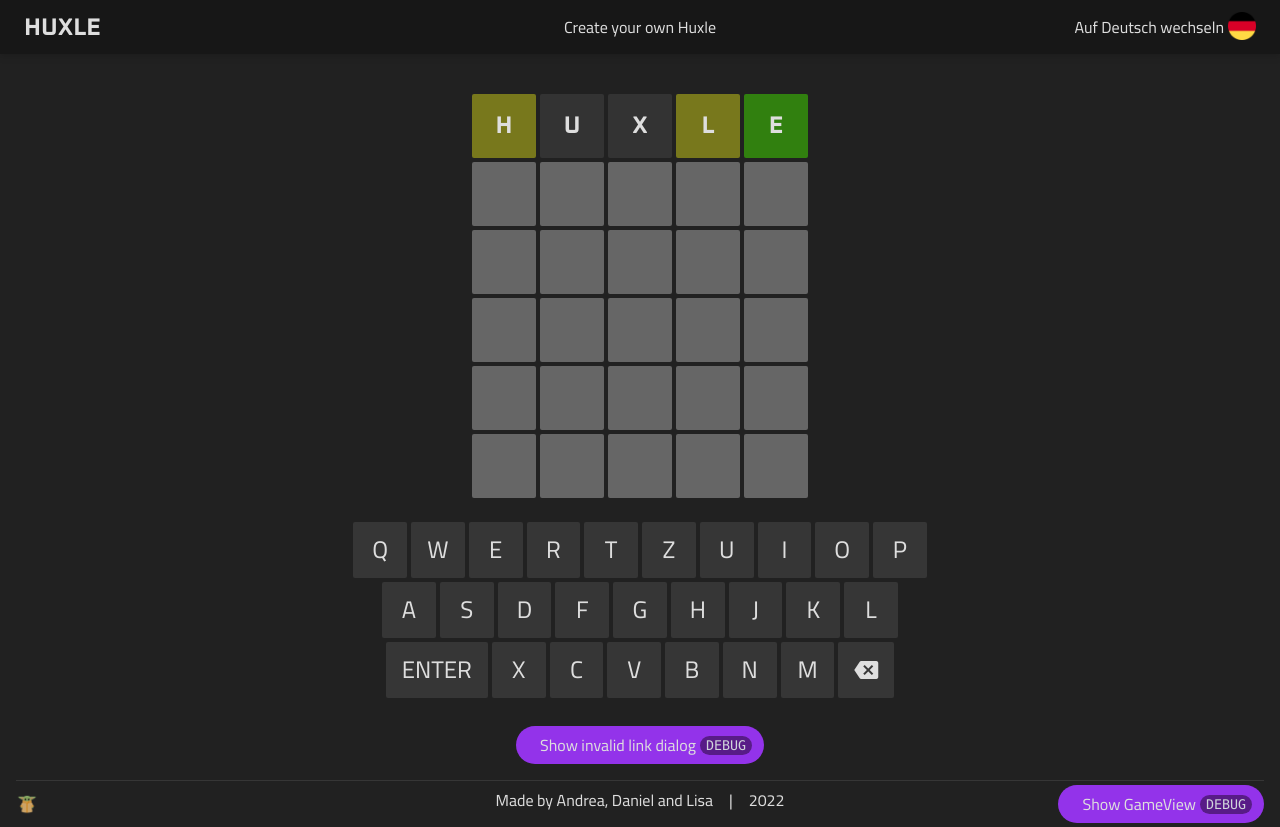
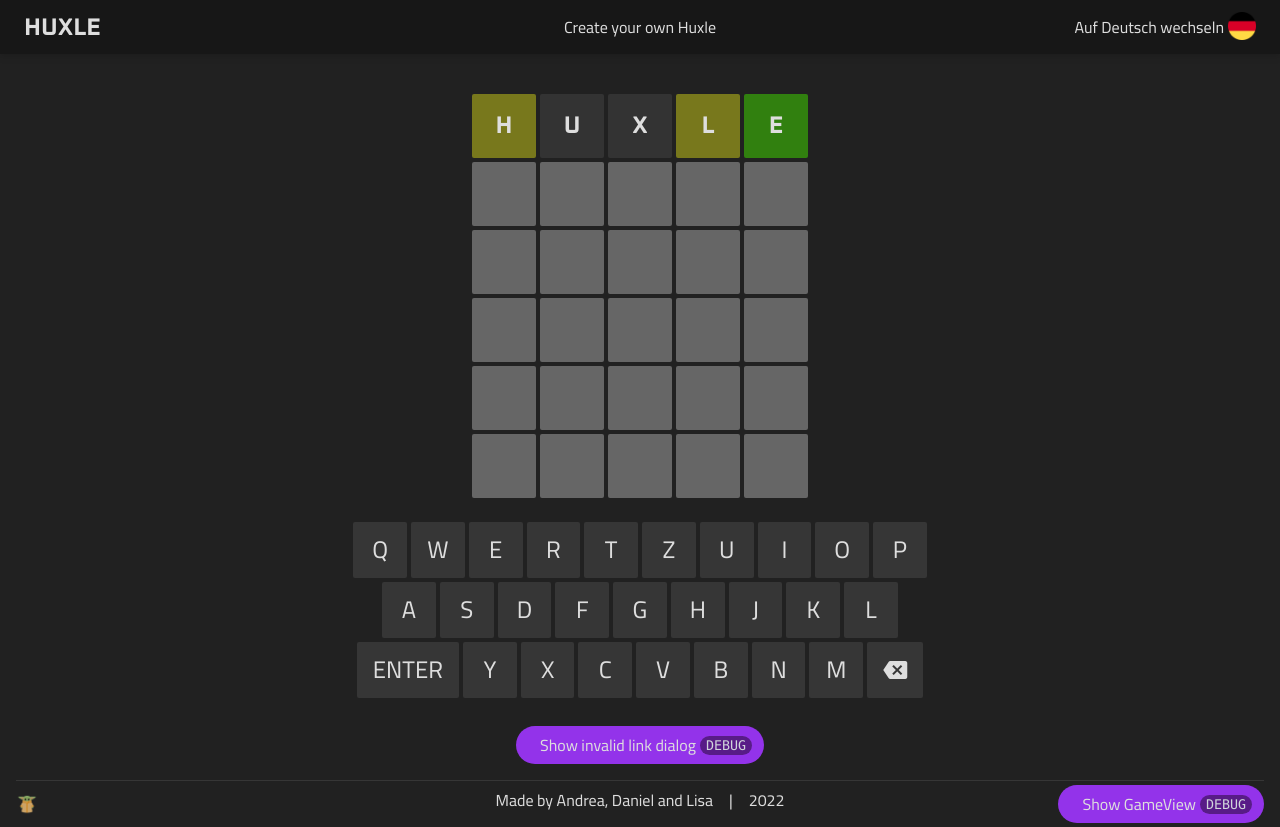
Before and after one commit to Rathalin/huxle-project, a Vue app: page /play/example-hash in a window 1280 px wide. Built offline with nearby package versions, Linux system fonts and the light colour scheme.

Commit message:
Add missing Y (whops)

```diff
--- a/src/components/ui/main/game/board/LetterInput.vue
+++ b/src/components/ui/main/game/board/LetterInput.vue
@@ -7,7 +7,7 @@
   state: LetterStateOption
 }
 
-const props = defineProps<LetterState>()
+defineProps<LetterState>()
 </script>
 
 <template>
--- a/src/components/ui/main/game/keyboard/Keyboard.vue
+++ b/src/components/ui/main/game/keyboard/Keyboard.vue
@@ -13,7 +13,7 @@
 const rows = [
   'qwertzuiop'.split(''),
   'asdfghjkl'.split(''),
-  ['Enter', ...'xcvbnm'.split(''), 'Backspace'],
+  ['Enter', ...'yxcvbnm'.split(''), 'Backspace'],
 ]
 </script>
 
```
